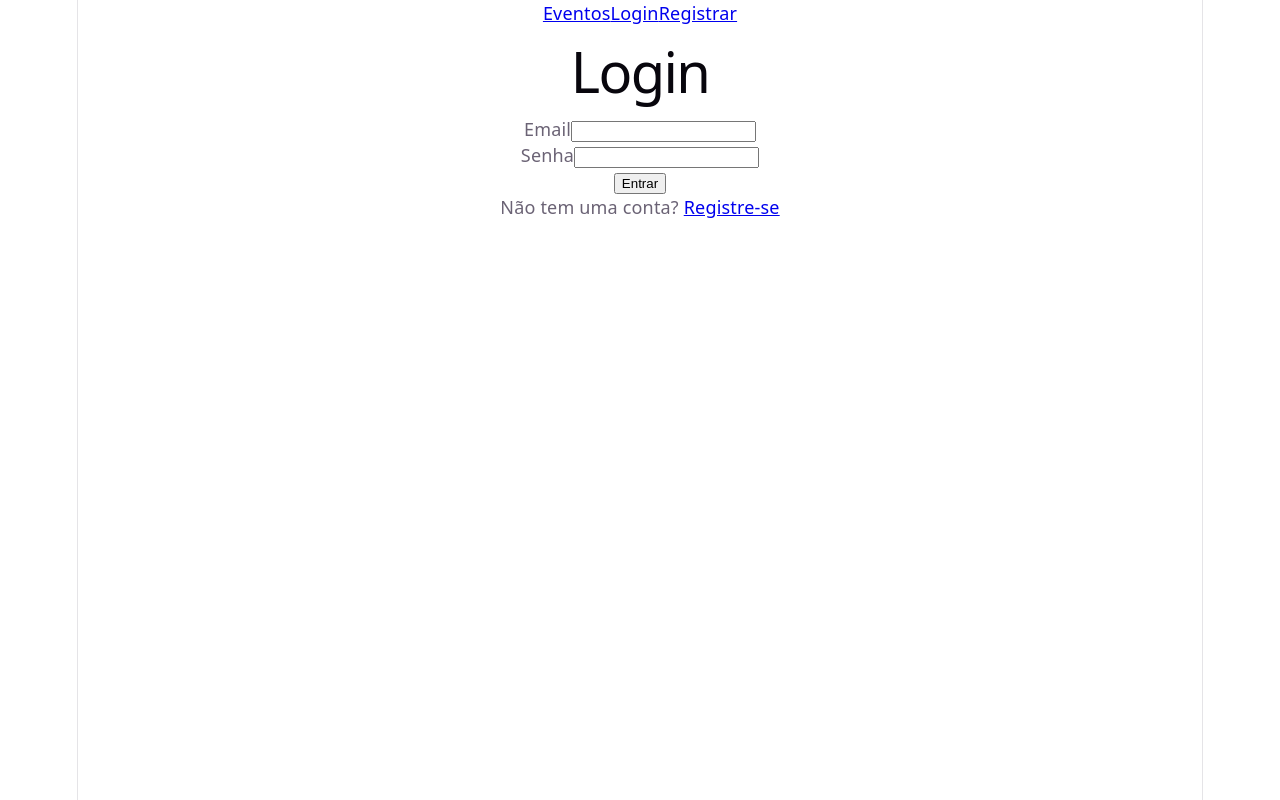
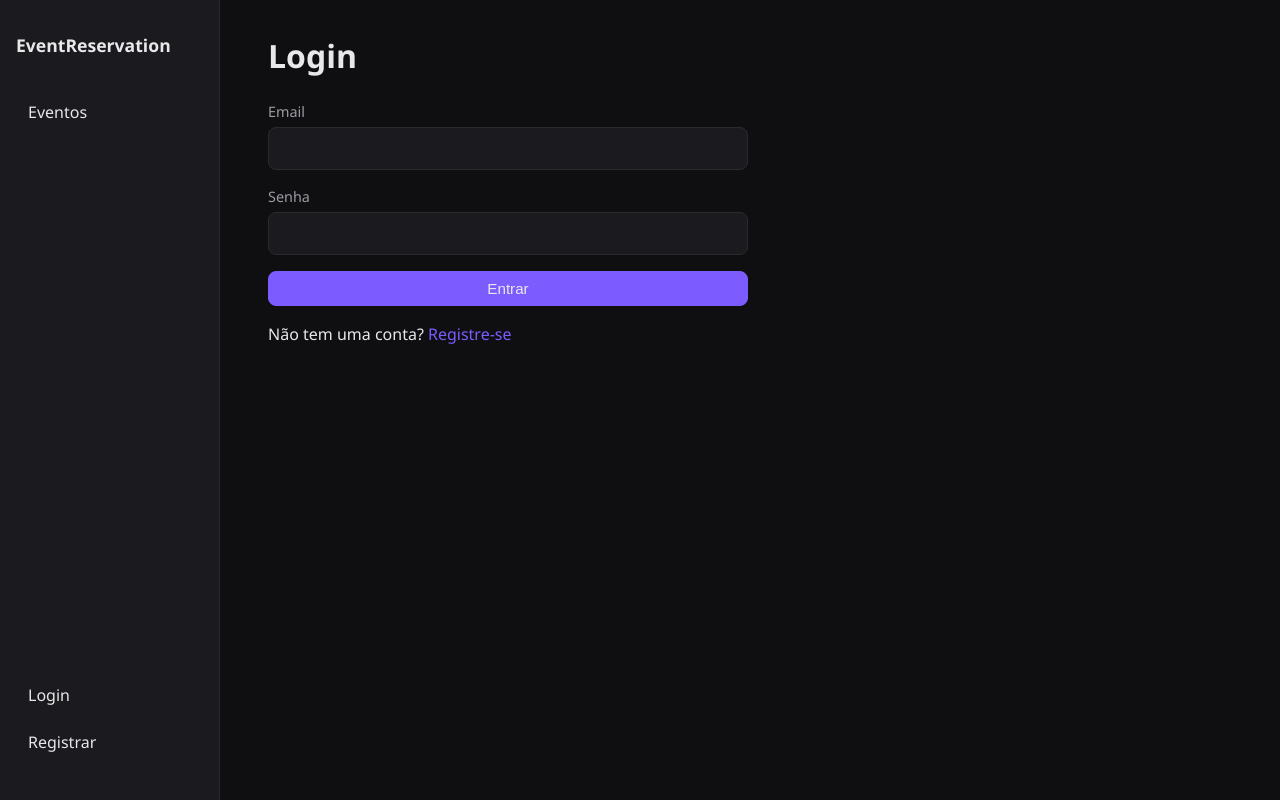
Before and after one commit to Vitormjere/EventReservationFrontend, a React (Vite) app: page /login in a window 1280 px wide. Built offline with nearby package versions, Linux system fonts and the light colour scheme; no server answers.

Commit message:
Layout completo

```diff
--- a/src/App.jsx
+++ b/src/App.jsx
@@ -4,14 +4,15 @@ import ProtectedRoute from './components/ProtectedRoute';
 import Login from './pages/Login';
 import Register from './pages/Register';
 import EventList from './pages/EventList';
+import EventDetail from './pages/EventDetail';
 import EventForm from './pages/EventForm';
 import MyReservations from './pages/MyReservations';
-import EventDetail from './pages/EventDetail';
 
 function App() {
   return (
-    <>
+    <div className="app-layout">
       <Navbar />
+      <main className="app-content">
         <Routes>
           <Route path="/" element={<EventList />} />
           <Route path="/login" element={<Login />} />
@@ -26,6 +27,14 @@ function App() {
             }
           />
           <Route
+            path="/events/:id/edit"
+            element={
+              <ProtectedRoute allowedRoles={['Organizer', 'Admin']}>
+                <EventForm />
+              </ProtectedRoute>
+            }
+          />
+          <Route
             path="/my-reservations"
             element={
               <ProtectedRoute>
@@ -33,16 +42,9 @@ function App() {
               </ProtectedRoute>
             }
           />
-        <Route
-        path="/events/:id/edit"
-          element={
-            <ProtectedRoute allowedRoles={['Organizer', 'Admin']}>
-              <EventForm />
-            </ProtectedRoute>
-          }
-        />
         </Routes>
-    </>
+      </main>
+    </div>
   );
 }
 
--- a/src/components/Navbar.jsx
+++ b/src/components/Navbar.jsx
@@ -11,7 +11,9 @@ function Navbar() {
   }
 
   return (
-    <nav>
+    <nav className="sidebar">
+      <div className="sidebar-brand">EventReservation</div>
+
       <Link to="/">Eventos</Link>
 
       {user ? (
@@ -20,11 +22,15 @@ function Navbar() {
             <Link to="/events/new">Criar Evento</Link>
           )}
           <Link to="/my-reservations">Minhas Reservas</Link>
-          <span>Olá, {user.name}</span>
+
+          <div className="sidebar-spacer"></div>
+
+          <span className="navbar-user">Olá, {user.name}</span>
           <button onClick={handleLogout}>Sair</button>
         </>
       ) : (
         <>
+          <div className="sidebar-spacer"></div>
           <Link to="/login">Login</Link>
           <Link to="/register">Registrar</Link>
         </>
--- a/src/index.css
+++ b/src/index.css
@@ -1,111 +1,229 @@
 :root {
-  --text: #6b6375;
-  --text-h: #08060d;
-  --bg: #fff;
-  --border: #e5e4e7;
-  --code-bg: #f4f3ec;
-  --accent: #aa3bff;
-  --accent-bg: rgba(170, 59, 255, 0.1);
-  --accent-border: rgba(170, 59, 255, 0.5);
-  --social-bg: rgba(244, 243, 236, 0.5);
-  --shadow:
-    rgba(0, 0, 0, 0.1) 0 10px 15px -3px, rgba(0, 0, 0, 0.05) 0 4px 6px -2px;
+  --color-bg: #0f0f12;
+  --color-bg-elevated: #1a1a1f;
+  --color-border: #2a2a30;
+  --color-text: #e8e8ea;
+  --color-text-muted: #9a9aa2;
+  --color-primary: #7c5cff;
+  --color-primary-hover: #6a4ce0;
+  --color-danger: #ef4444;
+  --color-success: #22c55e;
 
-  --sans: system-ui, 'Segoe UI', Roboto, sans-serif;
-  --heading: system-ui, 'Segoe UI', Roboto, sans-serif;
-  --mono: ui-monospace, Consolas, monospace;
+  --radius: 8px;
+  --spacing-sm: 0.5rem;
+  --spacing-md: 1rem;
+  --spacing-lg: 2rem;
 
-  font: 18px/145% var(--sans);
-  letter-spacing: 0.18px;
-  color-scheme: light dark;
-  color: var(--text);
-  background: var(--bg);
-  font-synthesis: none;
-  text-rendering: optimizeLegibility;
-  -webkit-font-smoothing: antialiased;
-  -moz-osx-font-smoothing: grayscale;
-
-  @media (max-width: 1024px) {
-    font-size: 16px;
-  }
+  font-family: 'Segoe UI', system-ui, -apple-system, sans-serif;
+  color-scheme: dark;
 }
 
-@media (prefers-color-scheme: dark) {
-  :root {
-    --text: #9ca3af;
-    --text-h: #f3f4f6;
-    --bg: #16171d;
-    --border: #2e303a;
-    --code-bg: #1f2028;
-    --accent: #c084fc;
-    --accent-bg: rgba(192, 132, 252, 0.15);
-    --accent-border: rgba(192, 132, 252, 0.5);
-    --social-bg: rgba(47, 48, 58, 0.5);
-    --shadow:
-      rgba(0, 0, 0, 0.4) 0 10px 15px -3px, rgba(0, 0, 0, 0.25) 0 4px 6px -2px;
-  }
-
-  #social .button-icon {
-    filter: invert(1) brightness(2);
-  }
+* {
+  box-sizing: border-box;
 }
 
 body {
   margin: 0;
+  background-color: var(--color-bg);
+  color: var(--color-text);
+  line-height: 1.5;
 }
 
-#root {
-  width: 1126px;
-  max-width: 100%;
-  margin: 0 auto;
-  text-align: center;
-  border-inline: 1px solid var(--border);
-  min-height: 100svh;
+h1, h2, h3 {
+  font-weight: 600;
+  margin-top: 0;
+}
+
+a {
+  color: var(--color-primary);
+  text-decoration: none;
+}
+
+a:hover {
+  text-decoration: underline;
+}
+
+/* Layout geral */
+.app-layout {
+  display: flex;
+  min-height: 100vh;
+}
+
+.app-content {
+  flex: 1;
+  padding: var(--spacing-lg) 3rem;
+}
+
+.page {
+  max-width: 1000px;
+}
+
+/* Sidebar */
+/* Sidebar */
+.sidebar {
+  width: 220px;
+  flex-shrink: 0;
   display: flex;
   flex-direction: column;
-  box-sizing: border-box;
+  padding: var(--spacing-lg) var(--spacing-md);
+  background-color: var(--color-bg-elevated);
+  border-right: 1px solid var(--color-border);
 }
 
-h1,
-h2 {
-  font-family: var(--heading);
-  font-weight: 500;
-  color: var(--text-h);
+.sidebar-brand {
+  font-weight: 700;
+  font-size: 1.1rem;
+  margin-bottom: var(--spacing-lg);
+  color: var(--color-text);
 }
 
-h1 {
-  font-size: 56px;
-  letter-spacing: -1.68px;
-  margin: 32px 0;
-  @media (max-width: 1024px) {
-    font-size: 36px;
-    margin: 20px 0;
-  }
-}
-h2 {
-  font-size: 24px;
-  line-height: 118%;
-  letter-spacing: -0.24px;
-  margin: 0 0 8px;
-  @media (max-width: 1024px) {
-    font-size: 20px;
-  }
-}
-p {
-  margin: 0;
+.sidebar a {
+  padding: 0.6rem 0.75rem;
+  border-radius: var(--radius);
+  color: var(--color-text);
+  margin-bottom: 0.25rem;
 }
 
-code,
-.counter {
-  font-family: var(--mono);
-  display: inline-flex;
-  border-radius: 4px;
-  color: var(--text-h);
+.sidebar a:hover {
+  background-color: rgba(124, 92, 255, 0.15);
+  text-decoration: none;
+  color: var(--color-primary);
 }
 
-code {
-  font-size: 15px;
-  line-height: 135%;
-  padding: 4px 8px;
-  background: var(--code-bg);
+.sidebar-spacer {
+  flex: 1;
 }
+
+.navbar-user {
+  padding: 0 0.75rem;
+  color: var(--color-text-muted);
+  font-size: 0.9rem;
+  margin-bottom: var(--spacing-sm);
+}
+
+.sidebar button {
+  margin: 0 0.75rem;
+}
+
+/* Botões */
+button, .btn {
+  display: inline-block;
+  padding: 0.5rem 1rem;
+  border-radius: var(--radius);
+  border: 1px solid var(--color-border);
+  background-color: var(--color-bg-elevated);
+  color: var(--color-text);
+  cursor: pointer;
+  font-size: 0.95rem;
+  transition: background-color 0.15s ease;
+}
+
+button:hover:not(:disabled) {
+  background-color: var(--color-primary);
+  border-color: var(--color-primary);
+}
+
+button:disabled {
+  opacity: 0.5;
+  cursor: not-allowed;
+}
+
+.btn-primary {
+  background-color: var(--color-primary);
+  border-color: var(--color-primary);
+}
+
+.btn-primary:hover:not(:disabled) {
+  background-color: var(--color-primary-hover);
+}
+
+.btn-danger {
+  background-color: transparent;
+  border-color: var(--color-danger);
+  color: var(--color-danger);
+}
+
+.btn-danger:hover:not(:disabled) {
+  background-color: var(--color-danger);
+  color: white;
+}
+
+/* Formulários */
+form {
+  display: flex;
+  flex-direction: column;
+  gap: var(--spacing-md);
+  max-width: 480px;
+}
+
+label {
+  display: block;
+  margin-bottom: 0.25rem;
+  font-size: 0.9rem;
+  color: var(--color-text-muted);
+}
+
+input, textarea {
+  width: 100%;
+  padding: 0.6rem;
+  border-radius: var(--radius);
+  border: 1px solid var(--color-border);
+  background-color: var(--color-bg-elevated);
+  color: var(--color-text);
+  font-size: 1rem;
+  font-family: inherit;
+}
+
+input:focus, textarea:focus {
+  outline: none;
+  border-color: var(--color-primary);
+}
+
+textarea {
+  min-height: 100px;
+  resize: vertical;
+}
+
+/* Mensagens */
+.message-error {
+  color: var(--color-danger);
+  background-color: rgba(239, 68, 68, 0.1);
+  padding: var(--spacing-sm) var(--spacing-md);
+  border-radius: var(--radius);
+  border: 1px solid var(--color-danger);
+}
+
+.message-success {
+  color: var(--color-success);
+  background-color: rgba(34, 197, 94, 0.1);
+  padding: var(--spacing-sm) var(--spacing-md);
+  border-radius: var(--radius);
+  border: 1px solid var(--color-success);
+}
+
+/* Cards de evento */
+.event-card {
+  background-color: var(--color-bg-elevated);
+  border: 1px solid var(--color-border);
+  border-radius: var(--radius);
+  padding: var(--spacing-md);
+  margin-bottom: var(--spacing-md);
+  list-style: none;
+}
+
+.event-list {
+  list-style: none;
+  padding: 0;
+}
+
+.event-meta {
+  color: var(--color-text-muted);
+  font-size: 0.9rem;
+  margin: 0.25rem 0;
+}
+
+.button-group {
+  display: flex;
+  gap: var(--spacing-sm);
+  margin-top: var(--spacing-md);
+}
--- a/src/pages/EventForm.jsx
+++ b/src/pages/EventForm.jsx
@@ -65,13 +65,13 @@ function EventForm() {
     }
   }
 
-  if (loading) return <p>Carregando...</p>;
+  if (loading) return <p className="page">Carregando...</p>;
 
   return (
-    <div>
+    <div className="page">
       <h1>{isEditMode ? 'Editar Evento' : 'Criar Evento'}</h1>
 
-      {error && <p style={{ color: 'red' }}>{error}</p>}
+      {error && <p className="message-error">{error}</p>}
 
       <form onSubmit={handleSubmit}>
         <div>
@@ -129,7 +129,7 @@ function EventForm() {
           />
         </div>
 
-        <button type="submit" disabled={saving}>
+        <button type="submit" className="btn-primary" disabled={saving}>
           {saving ? 'Salvando...' : 'Salvar'}
         </button>
       </form>
--- a/src/pages/EventList.jsx
+++ b/src/pages/EventList.jsx
@@ -22,24 +22,24 @@ function EventList() {
     fetchEvents();
   }, []);
 
-  if (loading) return <p>Carregando eventos...</p>;
-  if (error) return <p style={{ color: 'red' }}>{error}</p>;
+  if (loading) return <p className="page">Carregando eventos...</p>;
+  if (error) return <p className="page message-error">{error}</p>;
 
   return (
-    <div>
+    <div className="page">
       <h1>Lista de Eventos</h1>
 
       {events.length === 0 && <p>Nenhum evento disponível no momento.</p>}
 
-      <ul>
+      <ul className="event-list">
         {events.map((event) => (
-          <li key={event.id}>
+          <li key={event.id} className="event-card">
             <Link to={`/events/${event.id}`}>
               <h3>{event.title}</h3>
             </Link>
-            <p>{new Date(event.eventDate).toLocaleString('pt-BR')}</p>
-            <p>{event.location}</p>
-            <p>Organizado por: {event.organizerName}</p>
+            <p className="event-meta">{new Date(event.eventDate).toLocaleString('pt-BR')}</p>
+            <p className="event-meta">{event.location}</p>
+            <p className="event-meta">Organizado por: {event.organizerName}</p>
           </li>
         ))}
       </ul>
--- a/src/pages/Login.jsx
+++ b/src/pages/Login.jsx
@@ -29,10 +29,10 @@ function Login() {
   }
 
   return (
-    <div>
+    <div className="page">
       <h1>Login</h1>
 
-      {error && <p style={{ color: 'red' }}>{error}</p>}
+      {error && <p className="message-error">{error}</p>}
 
       <form onSubmit={handleSubmit}>
         <div>
@@ -57,7 +57,7 @@ function Login() {
           />
         </div>
 
-        <button type="submit" disabled={loading}>
+        <button type="submit" className="btn-primary" disabled={loading}>
           {loading ? 'Entrando...' : 'Entrar'}
         </button>
       </form>
--- a/src/pages/Register.jsx
+++ b/src/pages/Register.jsx
@@ -29,12 +29,12 @@ function Register() {
   }
 
   return (
-    <div>
+    <div className="page">
       <h1>Registro</h1>
 
-      {error && <p style={{ color: 'red' }}>{error}</p>}
+      {error && <p className="message-error">{error}</p>}
       {success && (
-        <p style={{ color: 'green' }}>
+        <p className="message-success">
           Conta criada com sucesso! Redirecionando para o login...
         </p>
       )}
@@ -74,7 +74,7 @@ function Register() {
           />
         </div>
 
-        <button type="submit" disabled={loading || success}>
+        <button type="submit" className="btn-primary" disabled={loading || success}>
           {loading ? 'Registrando...' : 'Registrar'}
         </button>
       </form>
```
Also changed, not shown: src/App.css (deleted, +0 -184 lines), src/context/ProtectedRoute.jsx (added, +22 -0 lines), src/pages/EventDetail.jsx (+14 -12 lines), src/pages/MyReservations.jsx (+8 -8 lines). Lines whose indentation alone changed are shown as unchanged.
